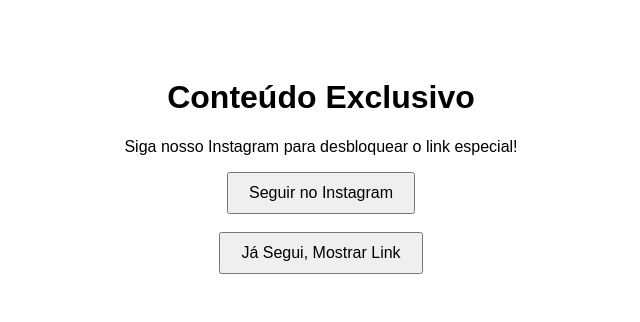
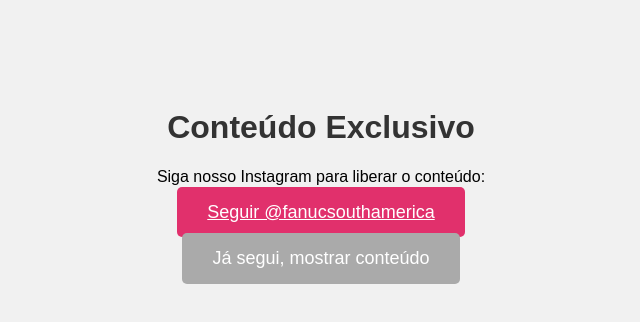
Before and after one commit to HericSoares/Teste, a plain HTML site: page index.html in a window 1280 px wide. Shown: the whole page, without its empty margins (319-959 px from the left). Drawn offline with Linux system fonts and the light colour scheme.

Commit message:
Update index.html

```diff
--- a/index.html
+++ b/index.html
@@ -2,39 +2,110 @@
 <html lang="pt-br">
 <head>
 <meta charset="UTF-8">
-    <title>Siga para desbloquear</title>
+<title>Seguir no Instagram</title>
 <style>
+
     body {
+
       font-family: Arial, sans-serif;
+
       text-align: center;
-            padding: 50px;
+
+      padding-top: 80px;
+
+      background-color: #f1f1f1;
+
     }
+
+    h1 {
+
+      color: #333;
+
+    }
+
+    .btn {
+
+      padding: 15px 30px;
+
+      font-size: 18px;
+
+      border: none;
+
+      border-radius: 5px;
+
+      cursor: pointer;
+
+      margin: 10px;
+
+    }
+
+    .btn-instagram {
+
+      background-color: #E1306C;
+
+      color: white;
+
+    }
+
+    .btn-instagram:hover {
+
+      background-color: #C72E63;
+
+    }
+
+    .btn-liberar {
+
+      background-color: #4CAF50;
+
+      color: white;
+
+    }
+
+    .btn-liberar:disabled {
+
+      background-color: #aaa;
+
+      cursor: not-allowed;
+
+    }
+
     #conteudo {
+
       display: none;
+
       margin-top: 30px;
-        }
-        button {
-            padding: 10px 20px;
-            font-size: 16px;
-            cursor: pointer;
+
     }
 </style>
 </head>
 <body>
 <h1>Conteúdo Exclusivo</h1>
-    <p>Siga nosso Instagram para desbloquear o link especial!</p>
-    <a href="https://instagram.com/fanucsouthamerica" target="_blank">
-        <button>Seguir no Instagram</button>
+<p>Siga nosso Instagram para liberar o conteúdo:</p>
+<a class="btn btn-instagram" href="https://instagram.com/fanucsouthamerica" target="_blank" onclick="habilitarBotao()">
+
+    Seguir @fanucsouthamerica
 </a>
-    <br><br>
-    <button onclick="mostrarConteudo()">Já Segui, Mostrar Link</button>
+<br>
+<button id="btnLiberar" class="btn btn-liberar" disabled onclick="mostrarConteudo()">
+
+    Já segui, mostrar conteúdo
+</button>
 <div id="conteudo">
-        <h2>Aqui está seu conteúdo</h2>
-        <a href="https://seulinkespecial.com" target="_blank">Acessar agora</a>
+<h2>Aqui está o conteúdo secreto:</h2>
+<a href="https://seulinkexclusivo.com" target="_blank">Acessar agora</a>
 </div>
 <script>
+
+    function habilitarBotao() {
+
+      document.getElementById("btnLiberar").disabled = false;
+
+    }
+
     function mostrarConteudo() {
+
       document.getElementById("conteudo").style.display = "block";
+
     }
 </script>
 </body>
```
Lines whose indentation alone changed are shown as unchanged.
